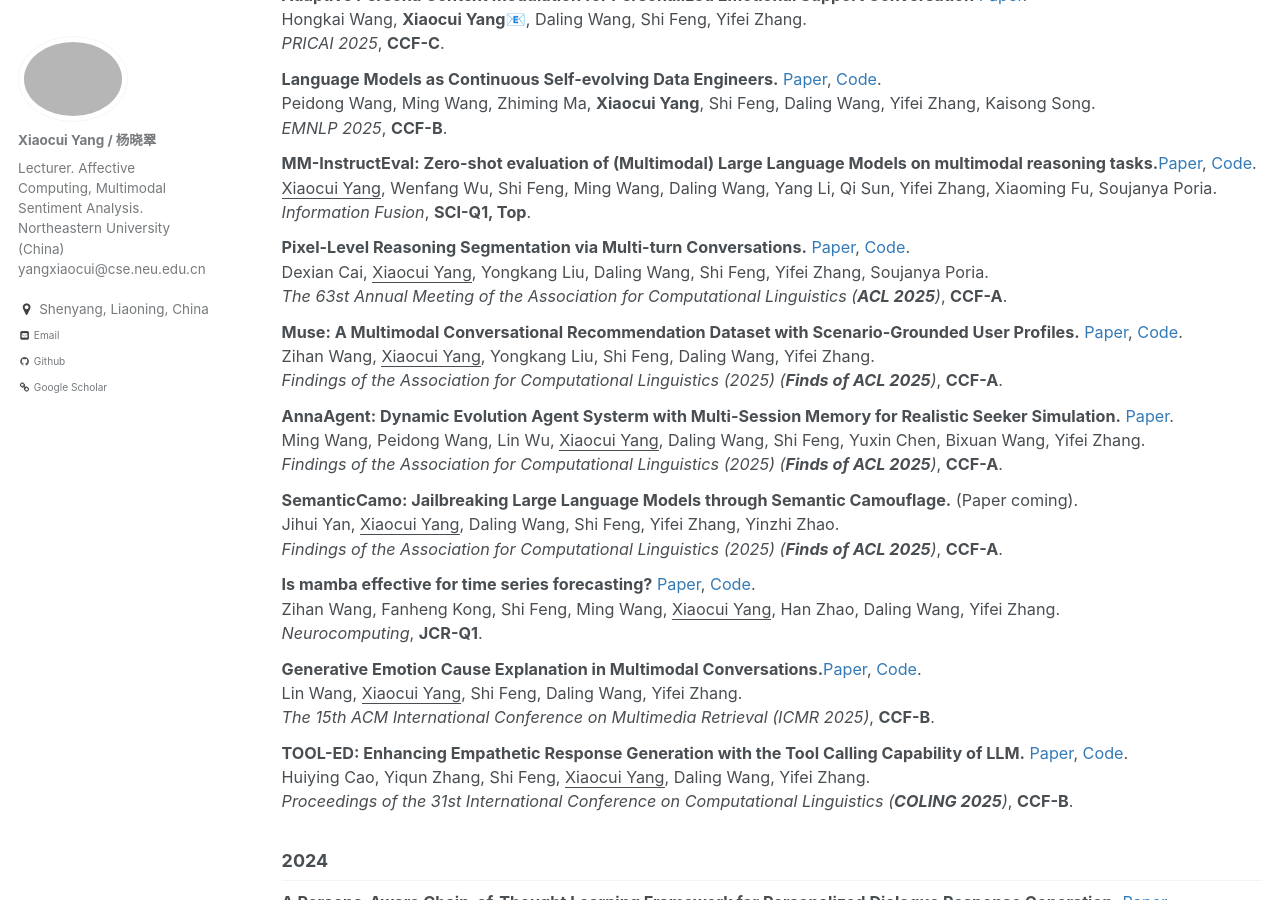
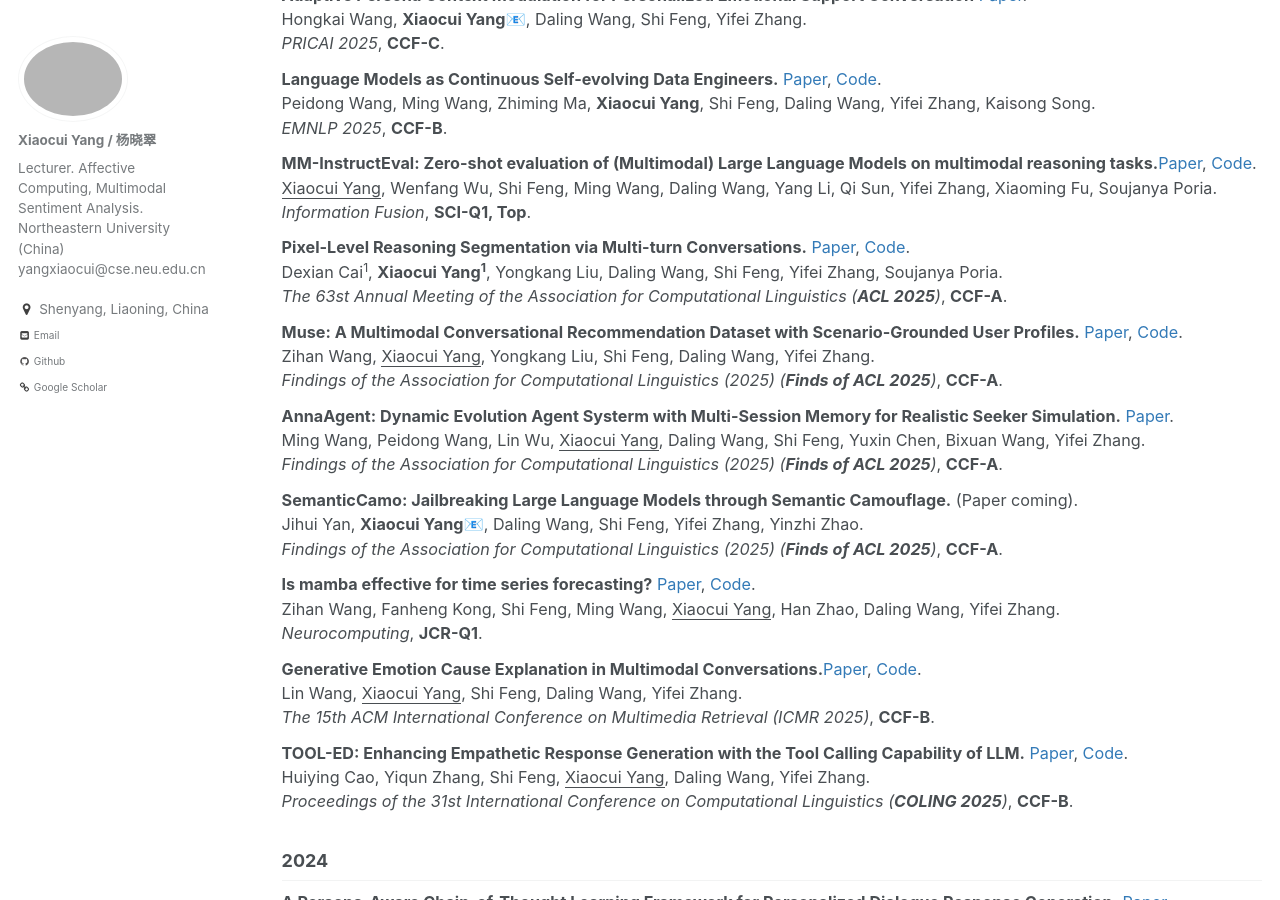
Before and after one commit to YangXiaocui1215/yangxiaocui1215.github.io, a Jekyll site: the page built from _pages/about.md, in a window 1280 px wide and 900 px high, scrolled down 3013 px. Built offline with Jekyll 4.4.1, drawn with Linux system fonts in a browser that asks for light colours.

Commit message:
Update about.md

```diff
--- a/_pages/about.md
+++ b/_pages/about.md
@@ -151,7 +151,7 @@ Peidong Wang, Ming Wang, Zhiming Ma, **Xiaocui Yang**, Shi Feng, Daling Wang, Yi
 *Information Fusion*, **SCI-Q1, Top**. <br>
 
 **Pixel-Level Reasoning Segmentation via Multi-turn Conversations.** [Paper](https://arxiv.org/pdf/2502.09447), [Code](https://github.com/ccccai239/PixelRIST).<br>
-Dexian Cai, <u>Xiaocui Yang</u>, Yongkang Liu, Daling Wang, Shi Feng, Yifei Zhang, Soujanya Poria.<br>
+Dexian Cai<sup>1</sup>, **Xiaocui Yang<sup>1</sup>**, Yongkang Liu, Daling Wang, Shi Feng, Yifei Zhang, Soujanya Poria.<br>
 *The 63st Annual Meeting of the Association for Computational Linguistics (**ACL 2025**)*, **CCF-A**. <br>
 
 **Muse: A Multimodal Conversational Recommendation Dataset with Scenario-Grounded User Profiles.** [Paper](https://arxiv.org/pdf/2412.18416), [Code](https://anonymous.4open.science/r/Muse-0086).<br>
@@ -163,7 +163,7 @@ Ming Wang, Peidong Wang, Lin Wu, <u>Xiaocui Yang</u>, Daling Wang, Shi Feng, Yux
 *Findings of the Association for Computational Linguistics (2025) (**Finds of ACL 2025**)*, **CCF-A**. <br>
 
 **SemanticCamo: Jailbreaking Large Language Models through Semantic Camouflage.** (Paper coming). <br>
-Jihui Yan, <u>Xiaocui Yang</u>, Daling Wang, Shi Feng, Yifei Zhang, Yinzhi Zhao. <br>
+Jihui Yan, **Xiaocui Yang📧**, Daling Wang, Shi Feng, Yifei Zhang, Yinzhi Zhao. <br>
 *Findings of the Association for Computational Linguistics (2025) (**Finds of ACL 2025**)*, **CCF-A**. <br>
 
 **Is mamba effective for time series forecasting?** [Paper](https://arxiv.org/pdf/2403.11144), [Code](https://github.com/wzhwzhwzh0921/S-D-Mamba). <br>
```
